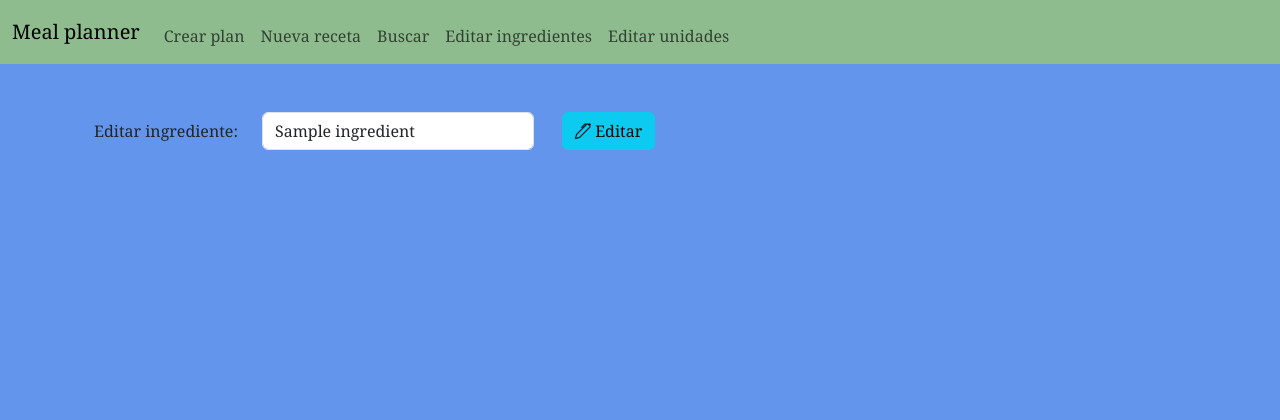
After one commit to CarolinaCampi/meal_planner, a Flask app: template templates/edit_single_ingredient.html in a window 1280 px wide. The commit adds this page. Shown: the top 420 px of the page. Run offline with Flask 3, Linux system fonts and the light colour scheme; the template is opened without the code that fills it: most values are stand-ins (such as "Sample title", 1, 10 or a date in 2020).

Commit message:
Add edit_ingredients and editinct functionality for ingredients

```diff
--- a/app.py
+++ b/app.py
@@ -1,15 +1,14 @@
 from flask import Flask, flash, redirect, render_template, request, session, g
-from flask_session import Session
+# from flask_session import Session
 import sqlite3
-import random
 
 # Configure application
 app = Flask(__name__)
 
 # Configure session to use filesystem (instead of signed cookies)
-app.config["SESSION_PERMANENT"] = False
-app.config["SESSION_TYPE"] = "filesystem"
-Session(app)
+# app.config["SESSION_PERMANENT"] = False
+# app.config["SESSION_TYPE"] = "filesystem"
+# Session(app)
 
 # Function to connect the database
 def db_connect():
@@ -186,7 +185,7 @@ def search():
             recipes = []
         return render_template("search.html", recipes=recipes)
 
-# function that displays the edit menu for a recipe with id = recipe_ip
+# Function that displays the edit menu for a recipe with id = recipe_ip
 def display_edit_recipe(edited_recipe_id):
 # Connect to the SQLite3 datatabase
         cur = db_connect()
@@ -215,9 +214,7 @@ def display_edit_recipe(edited_recipe_id):
 def edit_recipe():
     # User reached route via POST (as by submitting a form via POST)
     if request.method == "POST":
-
         result = request.form
-
         recipe_id = request.form.get("recipe_id")
 
         recipe_name = request.form.get("recipe_name")
@@ -267,10 +264,6 @@ def edit_recipe():
 
         finally:
             con.close()
-
-            # Forget any recipe_id
-            session.clear()
-
             # Send the transaction message to result.html
             return render_template('result.html', msg=msg)
 
@@ -475,3 +468,70 @@ def create_ingredient():
             print("else")
             print(recipe_id)
             return display_edit_recipe(recipe_id)
+
+# Menu to choose the ingredient and the action to perform
+@app.route("/edit_ingredients", methods=["GET", "POST"])
+def edit_ingredients():
+    # Connect to the SQLite3 datatabase
+    cur = db_connect()
+    cur.execute("SELECT * FROM ingredients ORDER BY name ASC")
+    all_ingredients = cur.fetchall()
+    # Close the connection
+    db_close(cur)
+
+    return render_template("edit_ingredients.html", all_ingredients=all_ingredients)
+
+# Edit the ingredient name
+@app.route("/edit_single_ingredient", methods=["GET", "POST"])
+def edit_single_ingredient():
+    # User reached route via POST (as by submitting a form via POST)
+    if request.method == "POST":
+        print("post")
+
+        ing_id = request.form.get("ing_id")
+        ing_name = request.form.get("ing_name")
+        if not ing_name:
+            return render_template("result.html", msg="Please input a valid ingredient.")
+
+        try:
+            # UPDATE a specific record in the database based on the rowid
+            with sqlite3.connect('meal_planner.db') as con:
+                cur = con.cursor()
+                cur.execute("UPDATE ingredients SET name = ? WHERE id = ?", (ing_name, ing_id))
+                con.commit()
+                msg = "Record successfully edited in the database"
+
+        except Exception as e:
+            # Rollback in case of error
+            con.rollback()
+            msg = "Error in the UPDATE: " + str(e)
+
+        finally:
+            con.close()
+            # Send the transaction message to result.html
+            return render_template('result.html', msg=msg)
+
+
+    else:
+        ing_id = request.args.get("ing_id")
+
+        # Connect to the SQLite3 datatabase
+        cur = db_connect()
+        cur.execute("SELECT * FROM ingredients WHERE id = ?", (ing_id,))
+        ingredient = cur.fetchall()
+        # Close the connection
+        db_close(cur)
+
+        print(ingredient)
+
+        return render_template("edit_single_ingredient.html", ingredient=ingredient)
+
+# Delete the ingredient
+@app.route("/delete_ingredient", methods=["GET", "POST"])
+def delete_ingredient():
+    # User reached route via POST (as by submitting a form via POST)
+    if request.method == "POST":
+        return
+    else:
+
+        return render_template("delete_ingredinet.html")
--- /dev/null
+++ b/templates/edit_single_ingredient.html
@@ -0,0 +1,24 @@
+{% extends "layout.html" %}
+
+{% block title %}
+    Edit ingredient
+{% endblock %}
+
+{% block main %}
+<section class="container-fluid">
+    <form action="/edit_single_ingredient" method="post" class="row">
+        <input name="ing_id" type="hidden" value="{{ ingredient[0]['id'] }}">
+        <label for="ing_name" class="col-form-label col-auto">Editar ingrediente: </label>
+        <div class="col-auto">
+            <input type="text" class="form-control col-sm-3" id="ing_name" name="ing_name" value="{{ ingredient[0]["name"] }}">
+        </div>
+        <button type="submit" class="btn btn-info col-auto mx-3"><i class="bi bi-pen"></i>  Editar</button>
+
+    </form>
+</section>
+
+{% endblock %}
+
+{% block script %}
+
+{% endblock %}
--- a/templates/layout.html
+++ b/templates/layout.html
@@ -32,9 +32,11 @@
                 </button>
                 <div class="collapse navbar-collapse" id="navbar">
                     <ul class="navbar-nav me-auto mt-2">
+                        <li class="nav-item"><a class="nav-link" href="/create_plan">Crear plan</a></li>
                         <li class="nav-item"><a class="nav-link" href="/create_recipe">Nueva receta</a></li>
                         <li class="nav-item"><a class="nav-link" href="/search">Buscar</a></li>
-                        <li class="nav-item"><a class="nav-link" href="/create_plan">Crear plan</a></li>
+                        <li class="nav-item"><a class="nav-link" href="/edit_ingredients">Editar ingredientes</a></li>
+                        <li class="nav-item"><a class="nav-link" href="/edit_units">Editar unidades</a></li>
                     </ul>
                 </div>
             </div>
```
Also changed, not shown: templates/delete_ingredient.html (added, +18 -0 lines), templates/edit_ingredients.html (added, +37 -0 lines), meal_planner.db, 2 other files.
